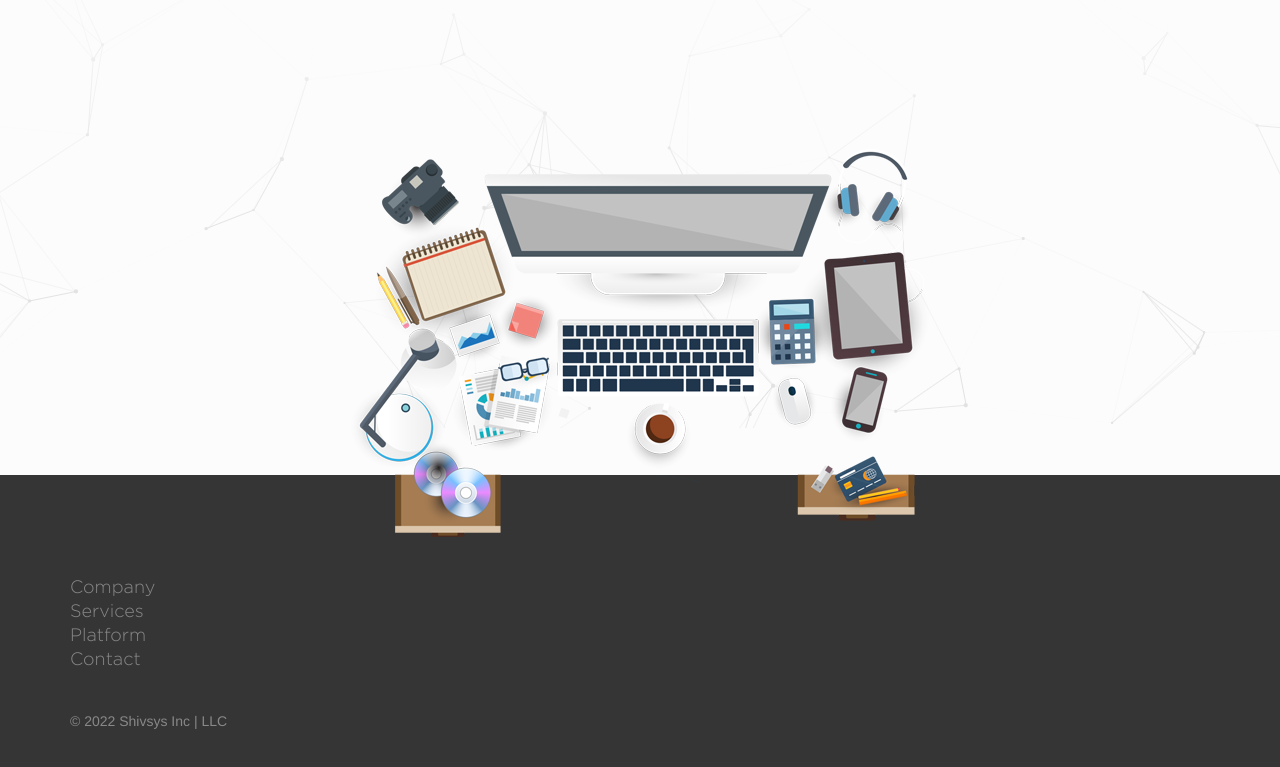
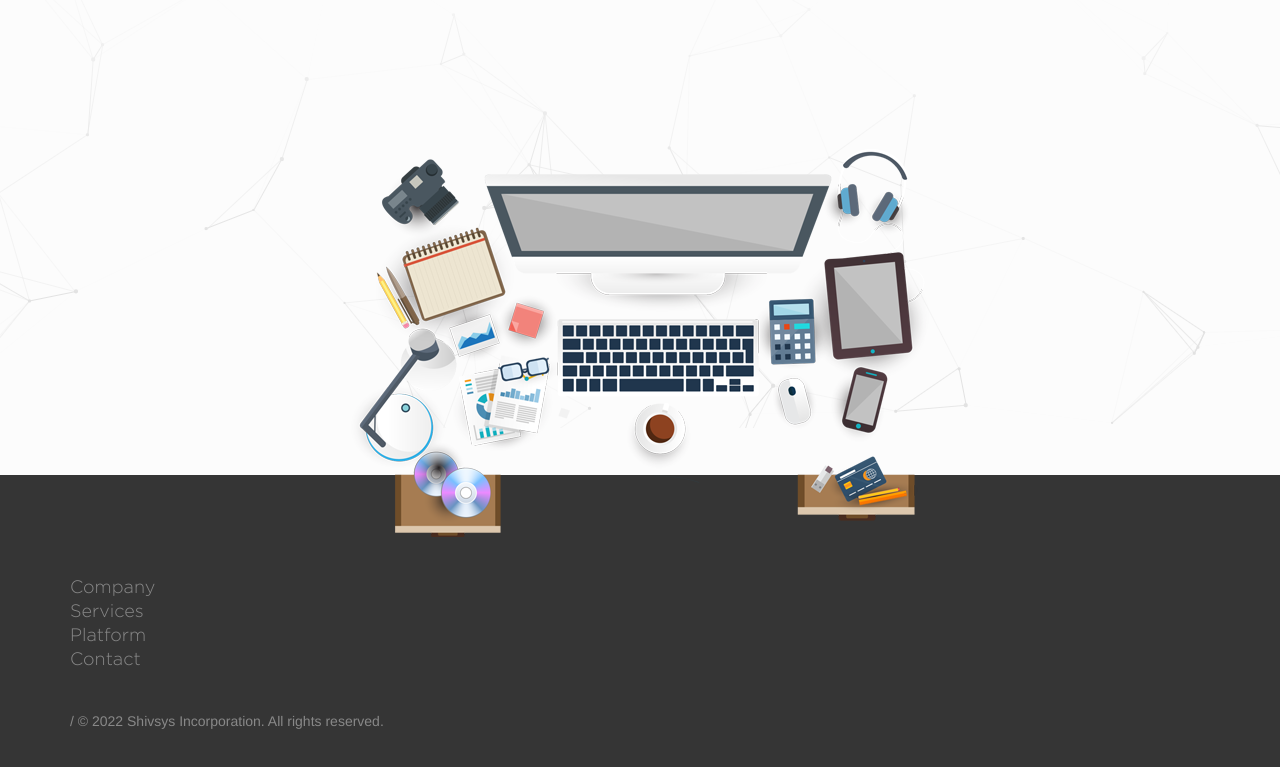
Before and after one commit to vivekit29/Shivsys, a plain HTML site: page index.html in a window 1280 px wide. Shown: the part 5535-6302 px from the top of the page. Drawn offline with Linux system fonts and the light colour scheme.

Commit message:
Update index.html

```diff
--- a/index.html
+++ b/index.html
@@ -356,7 +356,7 @@ At Shivsys, we develop, design and maintain enterprise software solutions for ou
                 </div>
 
             </div>
-            <div class="copy">&copy; 2022 Shivsys Inc | LLC</div>
+            <div class="copy">/ © 2022 Shivsys Incorporation. All rights reserved.</div>
         </div>
     </footer>
 
```
